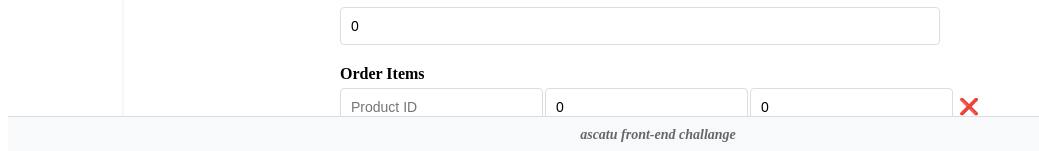
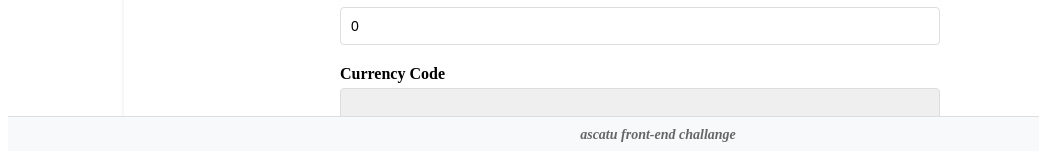
Before and after one commit to alibartwo/orderhub, a Vue app: page /create-order in a window 1280 px wide. Shown: the part 647-798 px from the top of the page, without its empty margins (0-1039 px from the left). Built offline with nearby package versions, Linux system fonts and the light colour scheme; no server answers.

Commit message:
added currency code selection on the form

```diff
--- a/src/components/OrderForm.vue
+++ b/src/components/OrderForm.vue
@@ -38,7 +38,6 @@
             <option v-for="contact in contacts" :key="contact.id" :value="contact">
               {{ contact.firstName }} {{ contact.lastName }}
             </option>
-            <option></option>
           </select>
           <button @click="goToCreateContact" class="action-button">➕</button>
         </div>
@@ -52,6 +51,15 @@
       <div class="form-field">
         <label for="taxValue">Tax Value</label>
         <input v-model="order.taxValue" type="text" id="taxValue" />
+      </div>
+
+      <div class="form-field">
+        <label for="currencyCode">Currency Code</label>
+        <select v-model="order.currencyCode" id="currencyCode">
+          <option>USD</option>
+          <option>EUR</option>
+          <option>TRY</option>
+        </select>
       </div>
 
       <div class="form-field">
```
